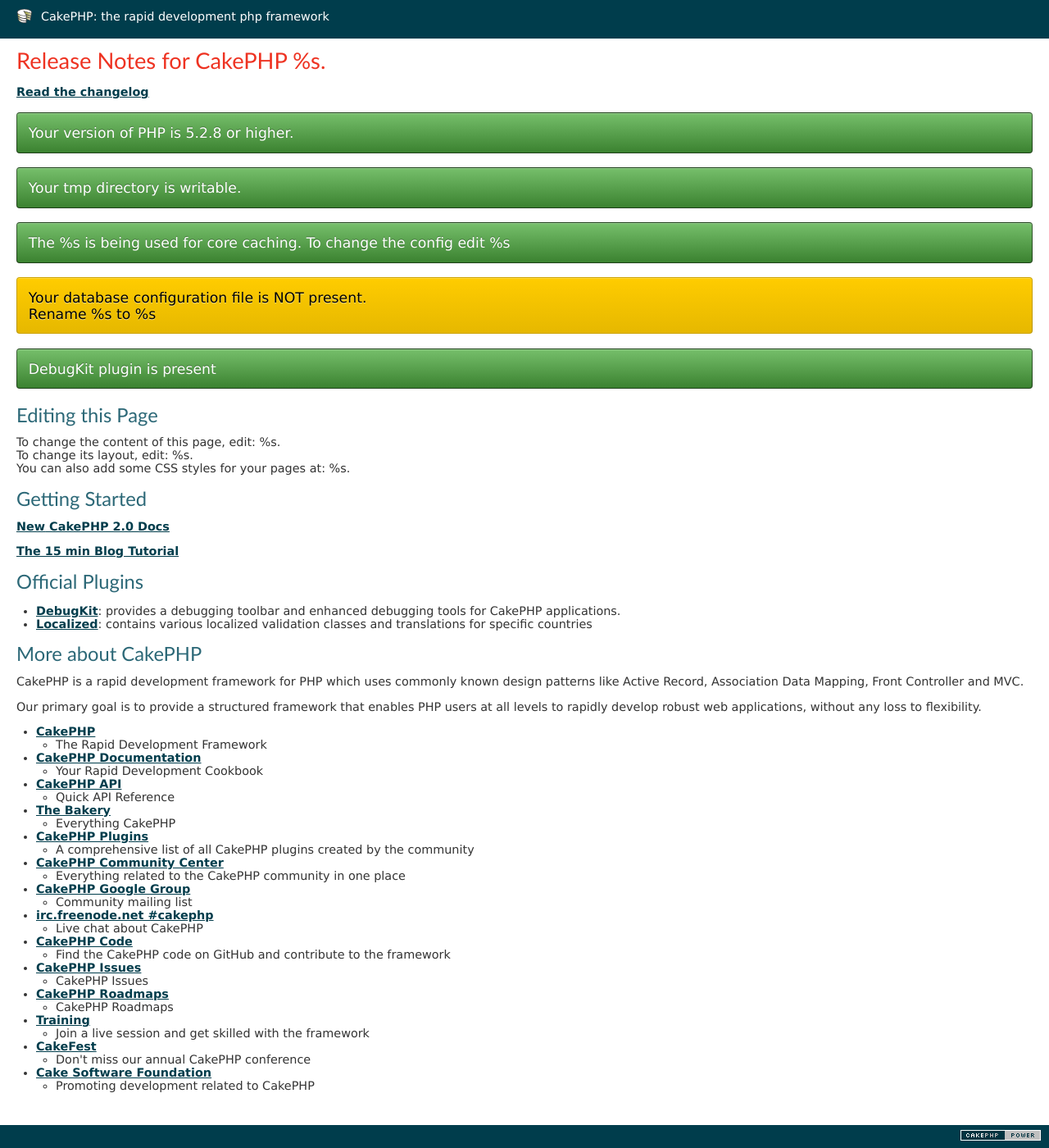
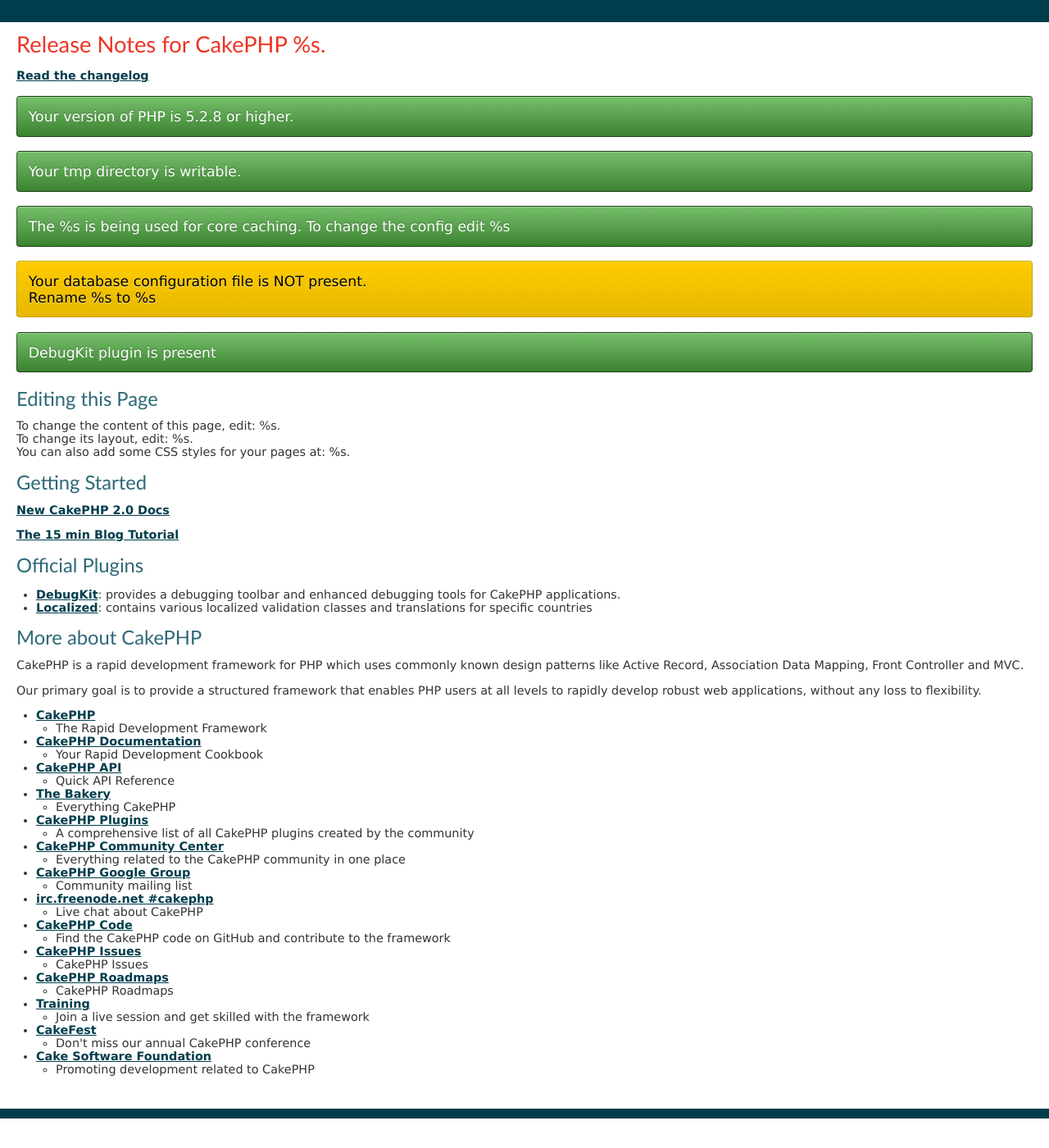
Before and after one commit to arik-so/soev, a CakePHP app: the page made by app/View/Pages/home.ctp in a window 1280 px wide. Shown: the whole page at 82% size. After the commit the page ends 1364 px from the top, so only its background shows below. Run offline with PHP 8.4 and a stand-in for CakePHP, Linux system fonts and the light colour scheme; the template is opened without the code that fills it, so the values that code supplies are empty; some libraries are stand-ins or nearby versions.

Commit message:
minor modifications to CSS and comments

```diff
--- a/app/Controller/HomeController.php
+++ b/app/Controller/HomeController.php
@@ -10,6 +10,12 @@ class HomeController extends AppController{
 
     public function index(){
 
+        // show FB login option
+
+        // if not logged in, redirect to login page
+
+        // otherwise, get the client's location
+
 
 
     }
--- a/app/View/Layouts/default.ctp
+++ b/app/View/Layouts/default.ctp
@@ -39,7 +39,7 @@ $cakeDescription = __d('cake_dev', 'CakePHP: the rapid development php framework
 <body>
 	<div id="container">
 		<div id="header">
-			<h1><?php echo $this->Html->link($cakeDescription, 'http://cakephp.org'); ?></h1>
+			<h1><?php // echo $this->Html->link($cakeDescription, 'http://cakephp.org'); ?></h1>
 		</div>
 		<div id="content">
 
@@ -48,12 +48,7 @@ $cakeDescription = __d('cake_dev', 'CakePHP: the rapid development php framework
 			<?php echo $this->fetch('content'); ?>
 		</div>
 		<div id="footer">
-			<?php echo $this->Html->link(
-					$this->Html->image('cake.power.gif', array('alt' => $cakeDescription, 'border' => '0')),
-					'http://www.cakephp.org/',
-					array('target' => '_blank', 'escape' => false)
-				);
-			?>
+
 		</div>
 	</div>
 	<?php echo $this->element('sql_dump'); ?>
```
Also changed, not shown: app/Config/routes.php (+8 -1 lines), app/View/Home/index.ctp (added).
